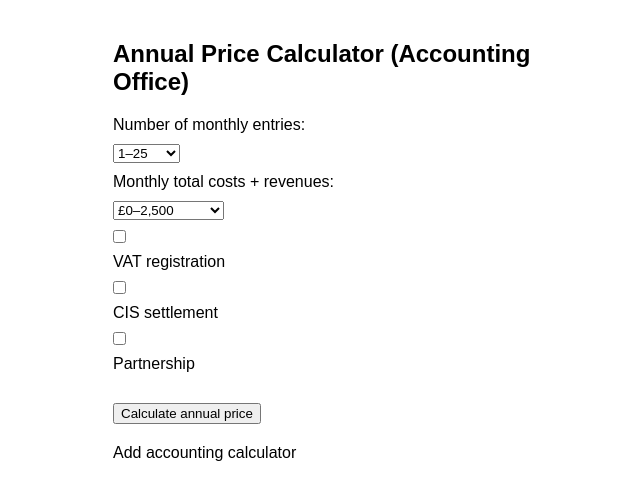
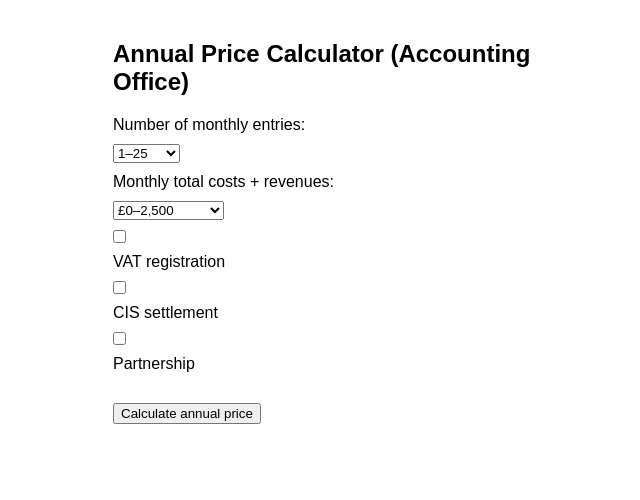
Before and after one commit to ProFinExTax/accounting-calculator, a plain HTML site: page index.html in a window 1280 px wide. Shown: the whole page, without its empty margins (277-917 px from the left). Drawn offline with Linux system fonts and the light colour scheme.

Commit message:
Update index.html

```diff
--- a/index.html
+++ b/index.html
@@ -83,4 +83,3 @@
   </script>
 </body>
 </html>
-Add accounting calculator
```
